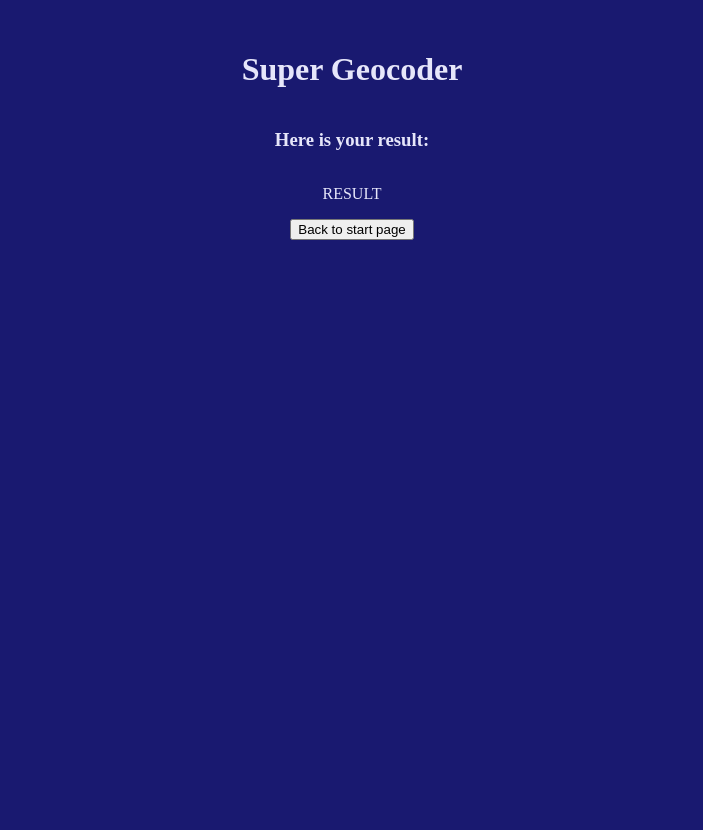
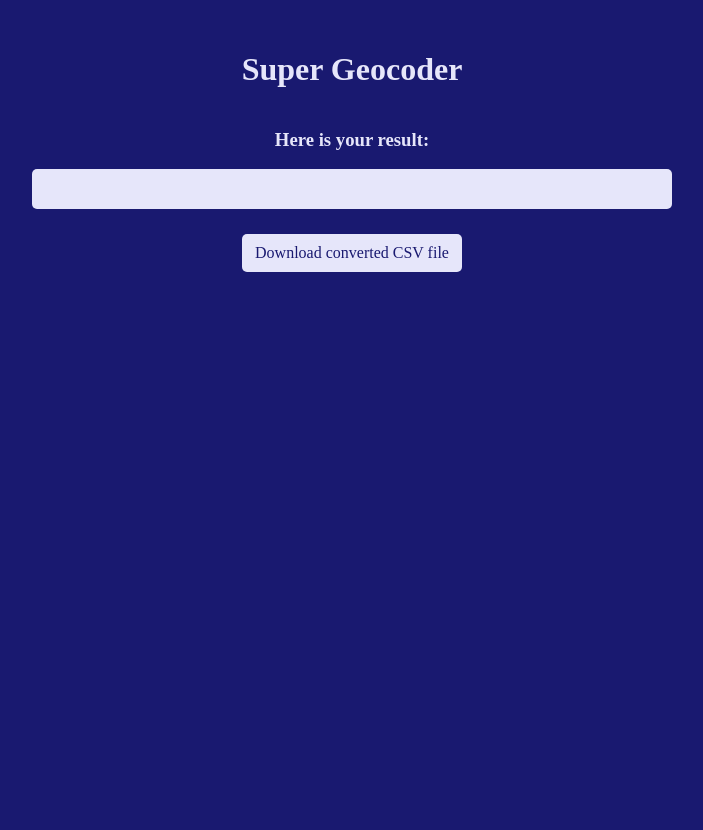
Before and after one commit to L-M-K-B/pmc, a Flask app: template GeoCoder/templates/result.html in a window 1280 px wide. Shown: the whole page, without its empty margins (288-991 px from the left). Run offline with Flask 2, Linux system fonts and the light colour scheme; the template is opened without the code that fills it, so the values that code supplies are empty.

Commit message:
feat: add download option and table

```diff
--- a/GeoCoder/app.py
+++ b/GeoCoder/app.py
@@ -1,4 +1,4 @@
-from flask import Flask, render_template, request
+from flask import Flask, render_template, request, send_from_directory
 
 from handle_data import process_content
 
@@ -21,12 +21,16 @@ def result_page():
         if not original_file.content_type == "text/csv":
             return render_template("index.html", text="Please only upload CSV files.")
 
-        updated_file = process_content(original_file)
-        print(updated_file)
+        new_file_name, html_table = process_content(original_file)
 
-        return render_template("result.html")
+        return render_template("result.html", table=html_table, download_link=f'/converted_files/{new_file_name}')
 
         # return render_template("index.html", text="Please make sure there is an address column in your file.")
+
+
+@app.route('/converted_files/<path:filename>')
+def send_file(filename):
+    return send_from_directory('converted_files', filename)
 
 
 if __name__ == "__main__":
--- a/GeoCoder/static/main.css
+++ b/GeoCoder/static/main.css
@@ -54,3 +54,25 @@ form {
     color: midnightblue;
     font-size: 16px;
 }
+
+.table_wrapper {
+    width: 50%;
+    border-radius: 5px;
+    background-color: lavender;
+    padding: 20px 0;
+    display: flex;
+    justify-content: center;
+    color: midnightblue;
+}
+
+.download_link {
+    margin-top: 25px;
+    width: 200px;
+    border-radius: 5px;
+    background-color: lavender;
+    padding: 10px;
+    text-align: center;
+    text-decoration: none;
+    color: midnightblue;
+
+}
--- a/GeoCoder/templates/result.html
+++ b/GeoCoder/templates/result.html
@@ -8,8 +8,8 @@
         <div class="wrapper">
             <h1>Super Geocoder</h1>
             <h3>Here is your result:</h3>
-            <p>RESULT</p>
-            <button type="button">Back to start page</button>
+            <div class="table_wrapper">{{table | safe}}</div>
+            <a class="download_link" href="{{download_link}}" download>Download converted CSV file</a>
         </div>
     </body>
 </html>
```
Also changed, not shown: GeoCoder/handle_data.py (+6 -4 lines), 1 other file.
